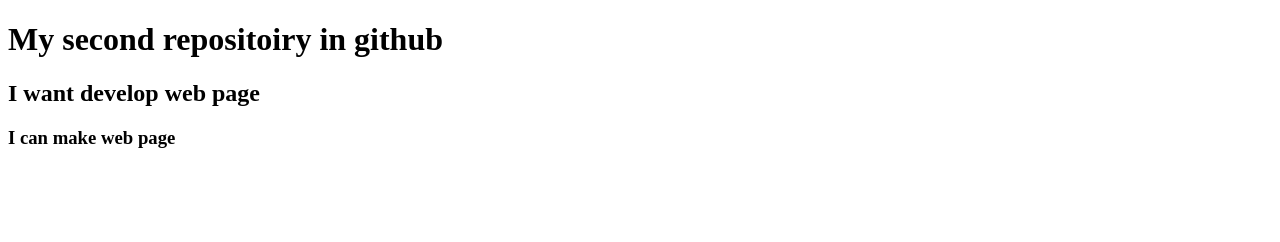
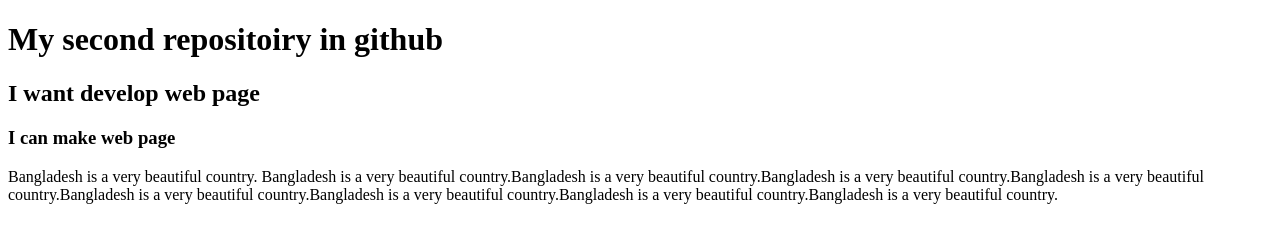
Before and after one commit to taiubur/my-second-repo, a plain HTML site: page index.html in a window 1280 px wide. Drawn offline with Linux system fonts and the light colour scheme.

Commit message:
Paragraph added

```diff
--- a/index.html
+++ b/index.html
@@ -10,5 +10,6 @@
    <h1>My second repositoiry in github</h1>
    <h2>I want develop web page</h2>
    <h3>I can make web page</h3>
+   <p>Bangladesh is a very beautiful country. Bangladesh is a very beautiful country.Bangladesh is a very beautiful country.Bangladesh is a very beautiful country.Bangladesh is a very beautiful country.Bangladesh is a very beautiful country.Bangladesh is a very beautiful country.Bangladesh is a very beautiful country.Bangladesh is a very beautiful country.</p>
 </body>
 </html>
```
